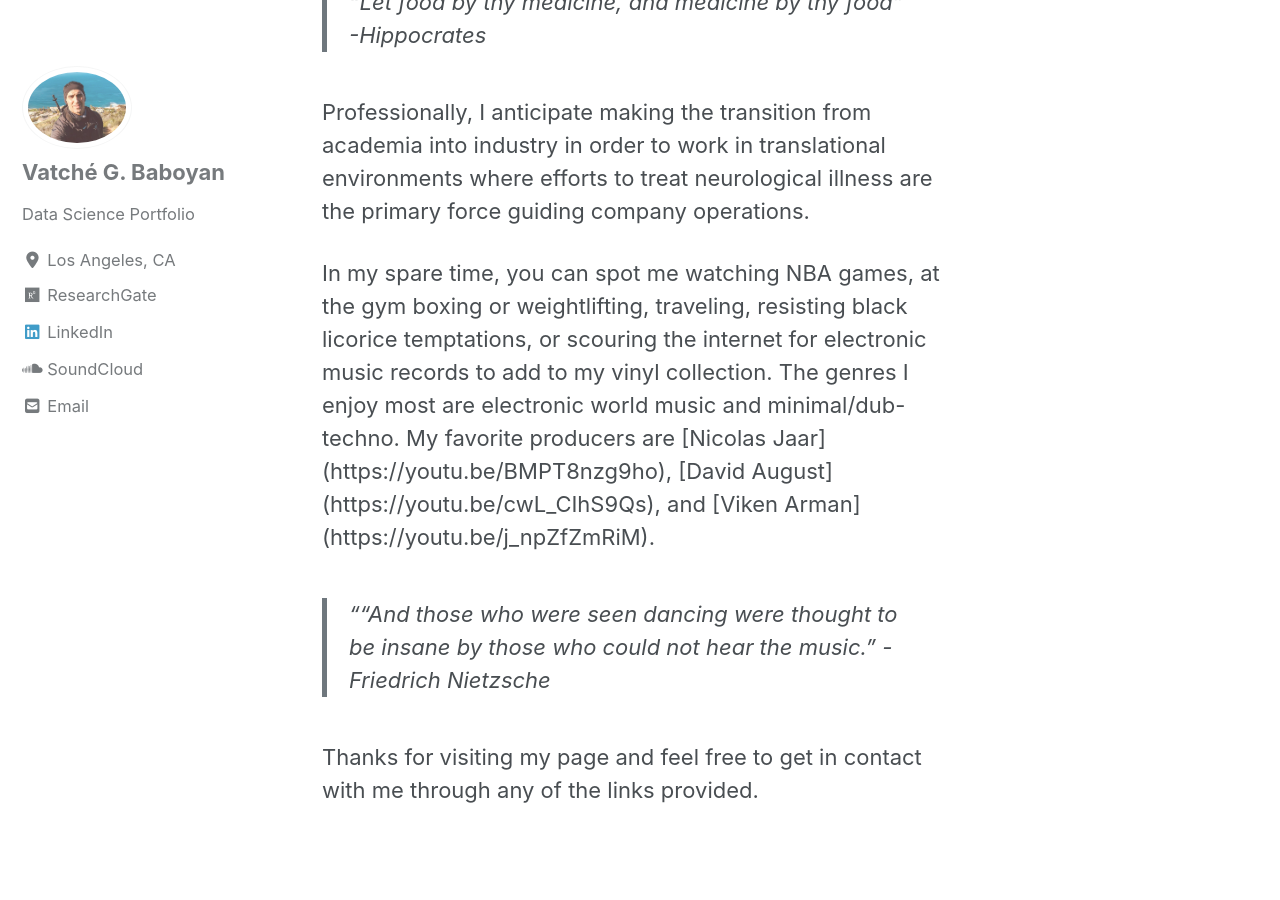
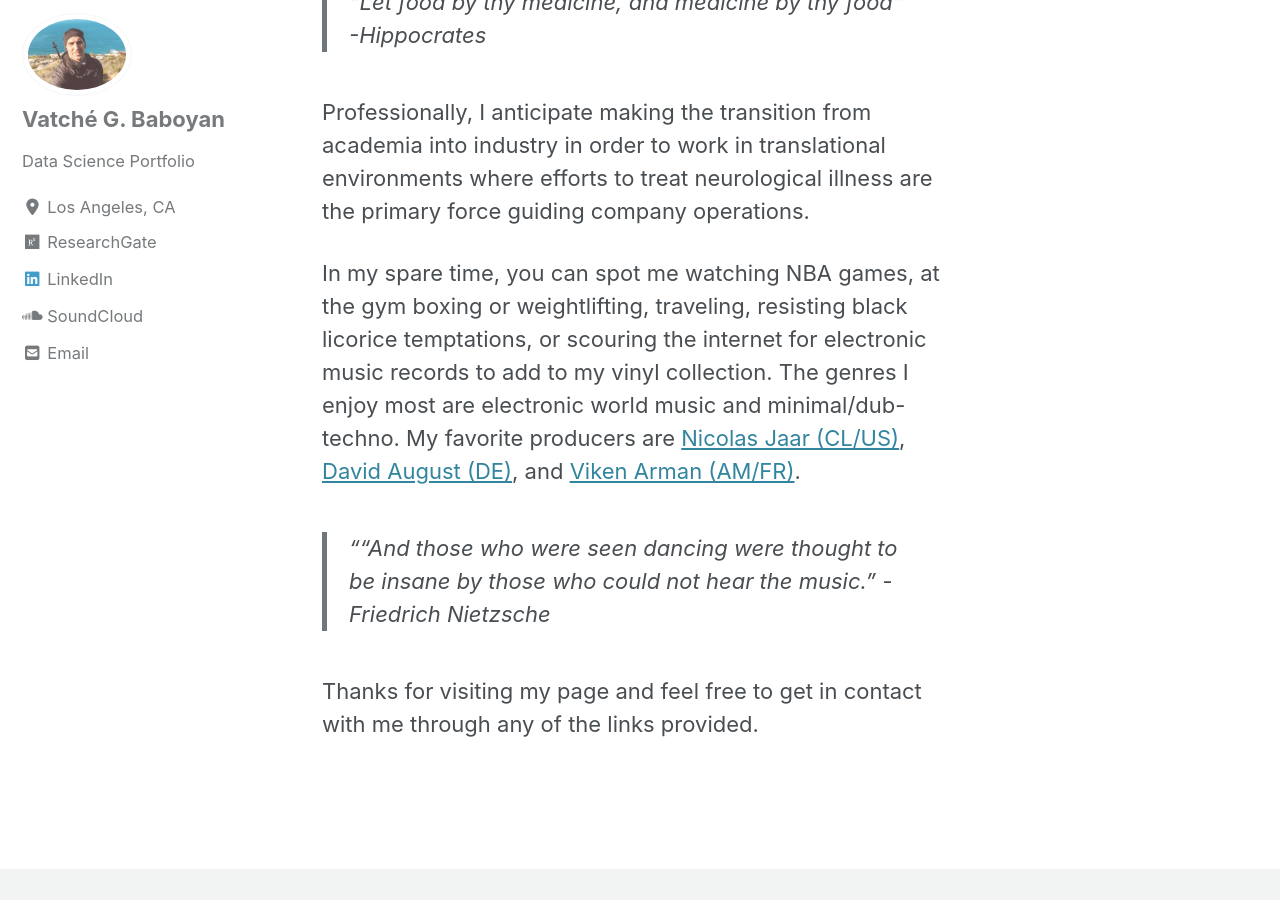
Before and after one commit to vbaboyan/vbaboyan.github.io, a Jekyll site: the page built from _pages/about.md, in a window 1280 px wide and 900 px high, scrolled down 1276 px. Built offline with Jekyll 4.4.1, drawn with Linux system fonts in a browser that asks for light colours; cached includes are drawn as plain includes; nearby versions of some CDN libraries.

Commit message:
about me

```diff
--- a/_pages/about.md
+++ b/_pages/about.md
@@ -9,7 +9,7 @@
 
 Professionally, I anticipate making the transition from academia into industry in order to work in translational environments where efforts to treat neurological illness are the primary force guiding company operations.
 
-In my spare time, you can spot me watching NBA games, at the gym boxing or weightlifting, traveling, resisting black licorice temptations, or scouring the internet for electronic music records to add to my vinyl collection. The genres I enjoy most are electronic world music and minimal/dub-techno. My favorite producers are [Nicolas Jaar] (https://youtu.be/BMPT8nzg9ho), [David August] (https://youtu.be/cwL_CIhS9Qs), and [Viken Arman] (https://youtu.be/j_npZfZmRiM).
+In my spare time, you can spot me watching NBA games, at the gym boxing or weightlifting, traveling, resisting black licorice temptations, or scouring the internet for electronic music records to add to my vinyl collection. The genres I enjoy most are electronic world music and minimal/dub-techno. My favorite producers are [Nicolas Jaar (CL/US)](https://youtu.be/BMPT8nzg9ho), [David August (DE)](https://youtu.be/cwL_CIhS9Qs), and [Viken Arman (AM/FR)](https://youtu.be/j_npZfZmRiM).
 
 >"“And those who were seen dancing were thought to be insane by those who could not hear the music.” - Friedrich Nietzsche
 
```
